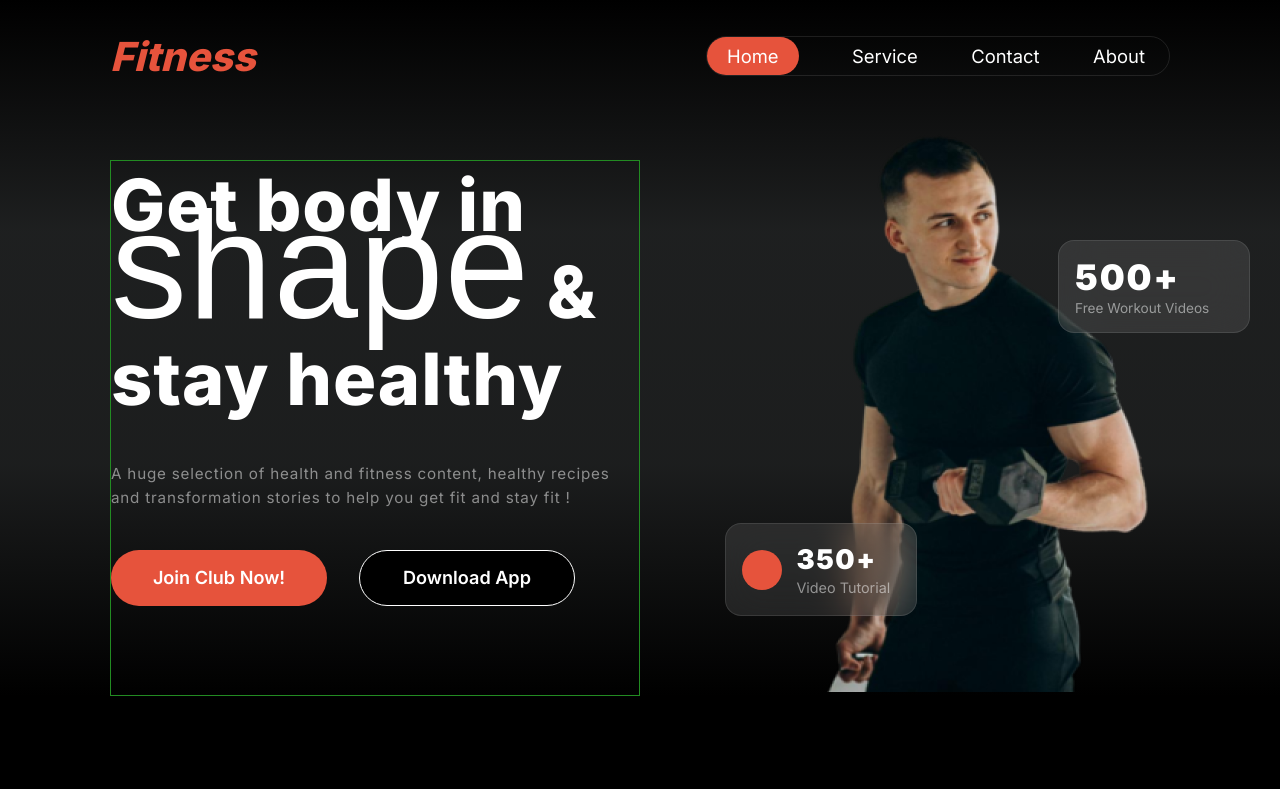
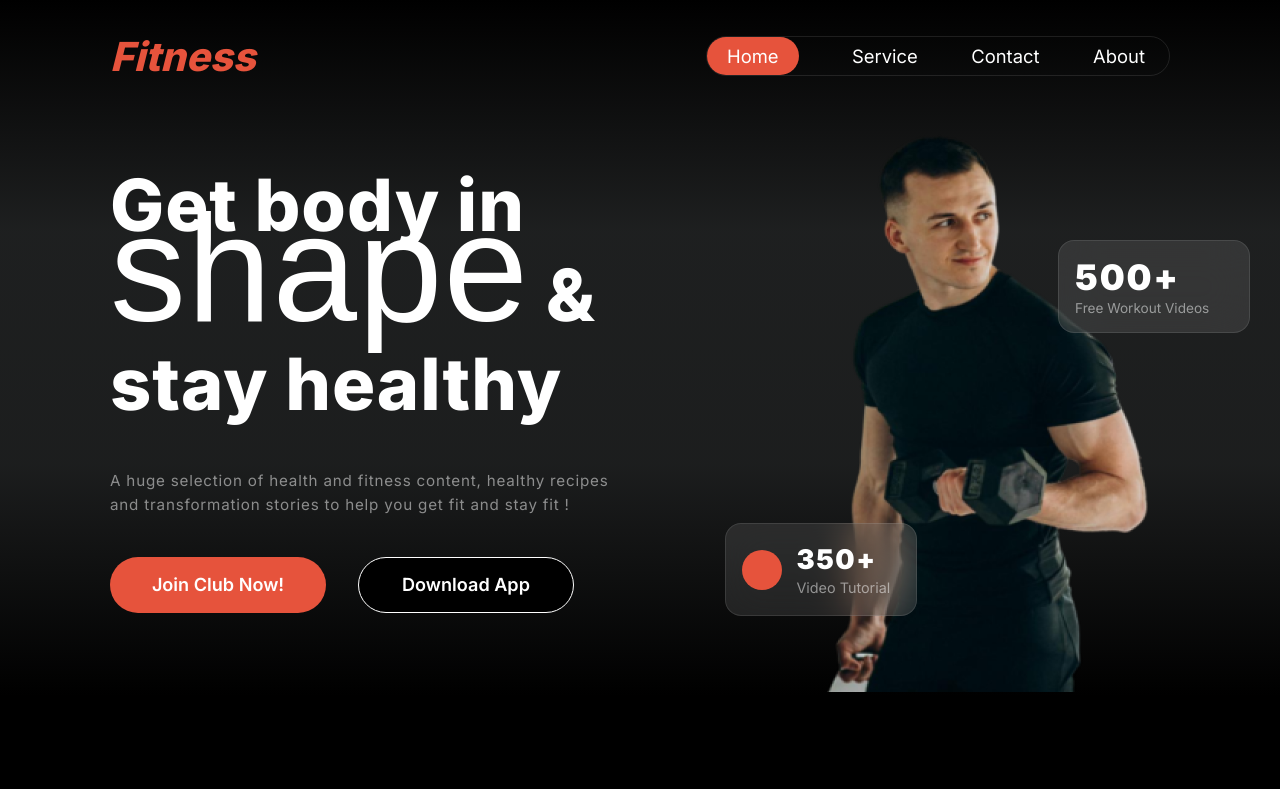
Before and after one commit to himu-mitra/Fitness-Business-Portfolio, a plain HTML site: page index.html in a window 1280 px wide. Shown: the top 789 px of the page. Drawn offline with Linux system fonts and the light colour scheme; a web font is replaced by a local one.

```diff
--- a/styles/style.css
+++ b/styles/style.css
@@ -111,7 +111,6 @@ nav {
 .hero-content {
   max-width: 50%;
   margin-top: 3rem;
-  border: 1px solid forestgreen;
 }
 
 .hero-content h1 {
@@ -119,6 +118,7 @@ nav {
   font-size: 4.5rem;
   font-weight: 800;
   letter-spacing: 0.06rem;
+  line-height: 5.6rem;
 }
 
 .shape {
```
